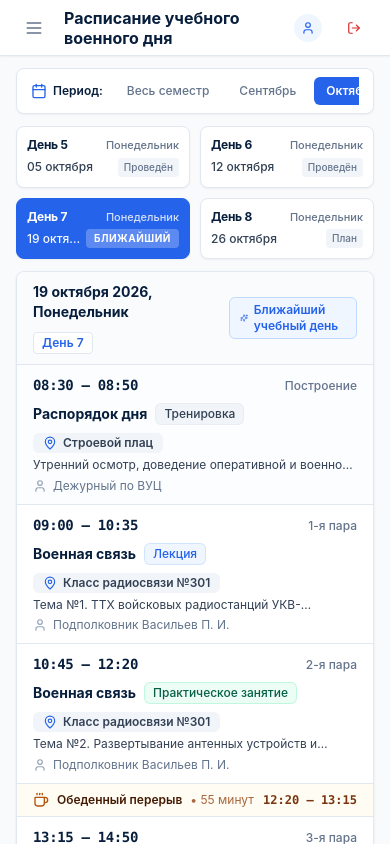
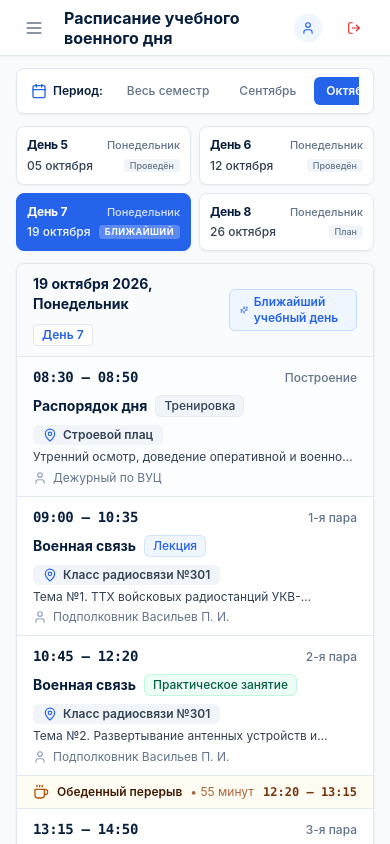
Before and after one commit to goliluxa/vuc-EOS, a React (Vite) app: page /cadet/lms in a window 390 px wide. Shown: the top 844 px of the page. Built offline with nearby package versions, Linux system fonts and the light colour scheme; no server answers.

Commit message:
fix(lms): fix digit line wrapping and adaptive compact dates in semester schedule view

```diff
--- a/src/pages/cadet/lms/CadetScheduleSection.tsx
+++ b/src/pages/cadet/lms/CadetScheduleSection.tsx
@@ -7,25 +7,30 @@ interface CadetScheduleSectionProps {
   initialPlatoon?: string;
 }
 
-const renderDayCardBadge = (isNearest: boolean, isPast: boolean, isSelected: boolean) => {
+const renderDayCardBadge = (
+  isNearest: boolean,
+  isPast: boolean,
+  isSelected: boolean,
+  isCompact: boolean
+) => {
   if (isNearest) {
     return (
       <span
-        className={`text-[10px] sm:text-[11px] font-bold px-2 py-0.5 rounded uppercase tracking-wider shrink-0 ${
+        className={`text-[9px] sm:text-[10px] font-bold px-1.5 py-0.2 rounded uppercase tracking-wider shrink-0 whitespace-nowrap ${
           isSelected ? 'bg-white/25 text-white' : 'bg-blue-100 text-military-blue'
         }`}
       >
-        Ближайший
+        {isCompact ? 'Ближ.' : 'Ближайший'}
       </span>
     );
   }
   return (
     <span
-      className={`text-[10px] sm:text-[11px] font-medium px-1.5 py-0.5 rounded shrink-0 ${
+      className={`text-[9px] sm:text-[10px] font-medium px-1.5 py-0.2 rounded shrink-0 whitespace-nowrap ${
         isSelected ? 'bg-white/20 text-white' : 'bg-slate-100 text-slate-500'
       }`}
     >
-      {isPast ? 'Проведён' : 'План'}
+      {isPast ? (isCompact ? 'Пров.' : 'Проведён') : 'План'}
     </span>
   );
 };
@@ -129,8 +134,11 @@ export const CadetScheduleSection: React.FC<CadetScheduleSectionProps> = ({
       </div>
 
       {/* Days Grid */}
+      {(() => {
+        const isCompact = visibleDays.length > 4;
+        return (
           <div
-        className={`grid gap-2.5 ${
+            className={`grid gap-2 sm:gap-2.5 ${
               visibleDays.length > 8
                 ? 'grid-cols-2 sm:grid-cols-4 lg:grid-cols-8'
                 : visibleDays.length > 4
@@ -143,12 +151,29 @@ export const CadetScheduleSection: React.FC<CadetScheduleSectionProps> = ({
               const isNearest = d.dayNumber === nearestDay.dayNumber;
               const isPast = (d.isoDate || '') < '2026-10-14';
 
+              const shortDate = isCompact
+                ? d.date
+                    .replace(' 2026', '')
+                    .replace('сентября', 'сен')
+                    .replace('октября', 'окт')
+                    .replace('ноября', 'ноя')
+                    .replace('декабря', 'дек')
+                : d.date.replace(' 2026', '');
+
+              const shortDayOfWeek = isCompact
+                ? d.dayOfWeek === 'Суббота'
+                  ? 'Сб'
+                  : 'Пн'
+                : d.dayOfWeek;
+
               return (
                 <button
                   key={d.id}
                   type="button"
                   onClick={() => setSelectedDayNumber(d.dayNumber)}
-              className={`p-2.5 sm:p-3 rounded-lg border text-left transition-all ${
+                  className={`rounded-lg border text-left transition-all ${
+                    isCompact ? 'p-2 sm:p-2.5' : 'p-2.5 sm:p-3'
+                  } ${
                     isSelected
                       ? 'bg-military-blue text-white border-military-blue shadow-sm'
                       : isNearest
@@ -158,36 +183,38 @@ export const CadetScheduleSection: React.FC<CadetScheduleSectionProps> = ({
                 >
                   <div className="flex items-center justify-between gap-1 mb-1">
                     <span
-                  className={`text-xs sm:text-sm font-bold tracking-tight ${
+                      className={`text-xs sm:text-sm font-bold tracking-tight whitespace-nowrap shrink-0 ${
                         isSelected ? 'text-white' : 'text-navy-deep'
                       }`}
                     >
-                  День {d.dayNumber}
+                      День&nbsp;{d.dayNumber}
                     </span>
                     <span
-                  className={`text-[11px] sm:text-xs font-medium ${
+                      className={`text-[11px] sm:text-xs font-medium whitespace-nowrap shrink-0 ${
                         isSelected ? 'text-white/80' : 'text-content-secondary'
                       }`}
                     >
-                  {d.dayOfWeek}
+                      {shortDayOfWeek}
                     </span>
                   </div>
 
                   <div className="flex items-center justify-between gap-1">
                     <span
-                  className={`text-xs sm:text-sm font-medium truncate ${
+                      className={`text-xs sm:text-sm font-medium whitespace-nowrap truncate ${
                         isSelected ? 'text-white/95' : 'text-slate-700'
                       }`}
                     >
-                  {d.date.replace(' 2026', '')}
+                      {shortDate}
                     </span>
 
-                {renderDayCardBadge(isNearest, isPast, isSelected)}
+                    {renderDayCardBadge(isNearest, isPast, isSelected, isCompact)}
                   </div>
                 </button>
               );
             })}
           </div>
+        );
+      })()}
 
       {/* Daily Schedule Detailed Table */}
       <div className="bg-white border border-surface-border rounded-lg shadow-card overflow-hidden">
```
Lines whose indentation alone changed are shown as unchanged.
